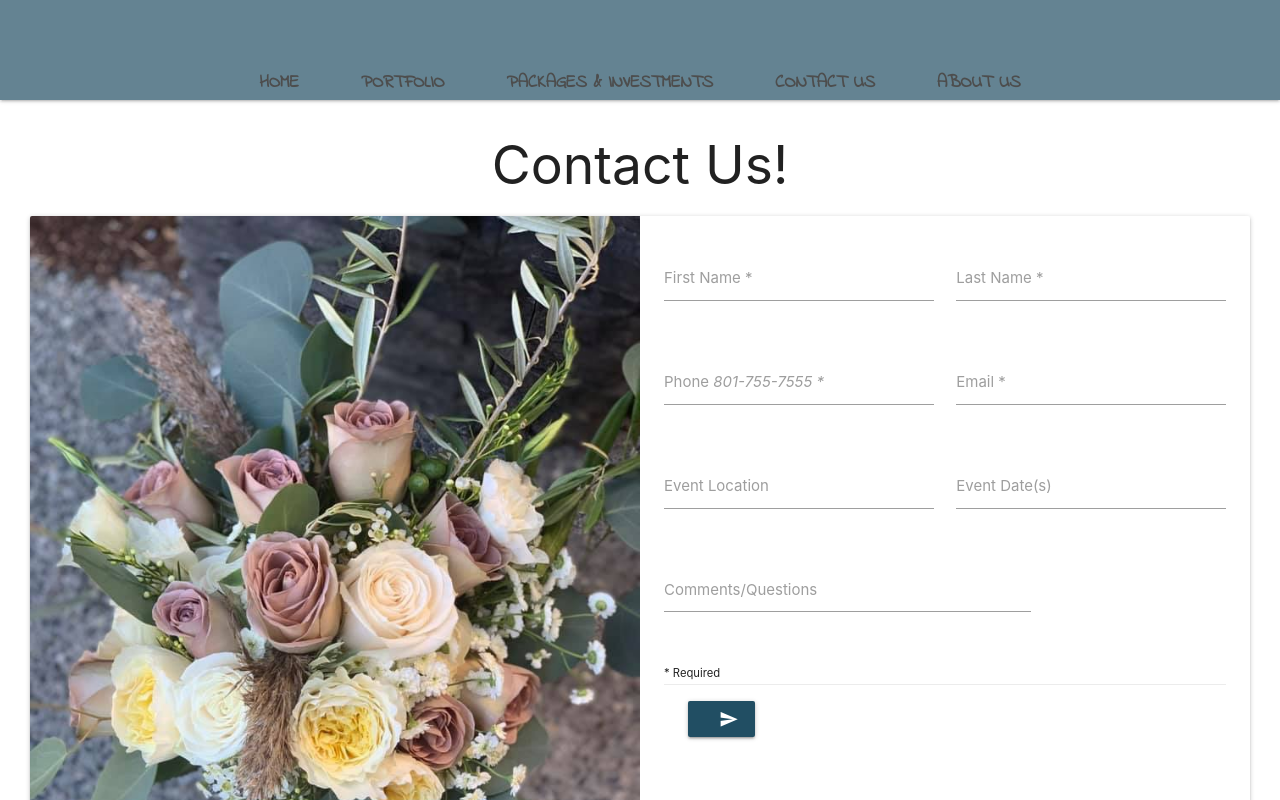
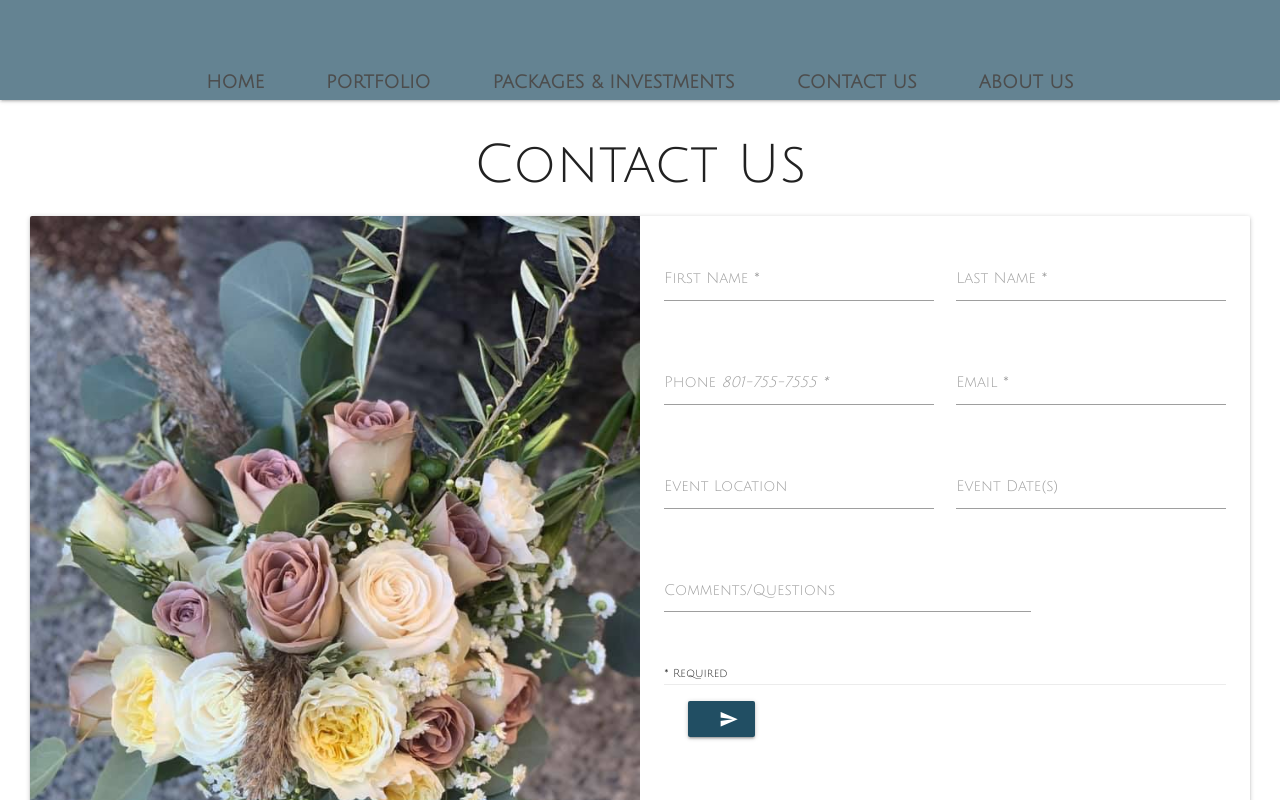
Before and after one commit to NOEL86/bow-tie, a React (Create React App) app in the folder client/: page /Contact in a window 1280 px wide. Shown: the top 800 px of the page. Built offline with nearby package versions, Linux system fonts and the light colour scheme.

Commit message:
working sever added fonts

```diff
--- a/client/public/index.html
+++ b/client/public/index.html
@@ -38,6 +38,10 @@
       href="https://fonts.googleapis.com/css?family=Indie+Flower|Lobster&display=swap"
       rel="stylesheet"
     />
+    <link
+      href="https://fonts.googleapis.com/css?family=Julius+Sans+One&display=swap"
+      rel="stylesheet"
+    />
   </head>
   <body>
     <noscript>You need to enable JavaScript to run this app.</noscript>
--- a/client/src/Components/Nav.css
+++ b/client/src/Components/Nav.css
@@ -5,14 +5,9 @@
   padding-bottom: 50px;
   /* height: 230px; */
 }
-/* #logo {
-  height: 150px;
-  width: 150px;
-  margin-left: 5%;
-} */
 
 ul {
-  font-family: "Indie Flower", cursive;
+  font-family: "Julius Sans One", sans-serif;
   text-align: center;
   vertical-align: middle;
   display: inline-block;
--- a/client/src/Pages/Contact.css
+++ b/client/src/Pages/Contact.css
@@ -5,3 +5,14 @@
 .btn {
   background-color: #214e63;
 }
+
+#mHeader {
+  font-family: "Julius Sans One", sans-serif;
+}
+
+#formStyle {
+  font-family: "Julius Sans One", sans-serif;
+}
+.card.horizontal .card-image {
+  max-width: "30%";
+}
--- a/client/src/Pages/Contact.jsx
+++ b/client/src/Pages/Contact.jsx
@@ -94,13 +94,15 @@ class Contact extends Component {
       <div>
         <Nav />
         <div className="col s12 m7">
-          <h2 className="header center">Contact Us!</h2>
+          <h2 id="mHeader" className="header center">
+            Contact Us
+          </h2>
           <div className="card horizontal">
             <div className="card-image">
               <img src="../images/flowers.jpg" alt="Flowers" />
             </div>
             <div className="card-stacked">
-              <div className="card-content">
+              <div id="formStyle" className="card-content">
                 <div className="row">
                   <form onSubmit={this.handleContact} className="col s12">
                     <div className="row">
--- a/package.json
+++ b/package.json
@@ -21,7 +21,8 @@
     "dev": "concurrently \"npm run server\" \"npm run client\"",
     "build": "react-scripts build",
     "test": "react-scripts test",
-    "eject": "react-scripts eject"
+    "eject": "react-scripts eject",
+    "heroku-postbuild": "cd client && npm install && npm run build"
   },
   "eslintConfig": {
     "extends": "react-app"
```
